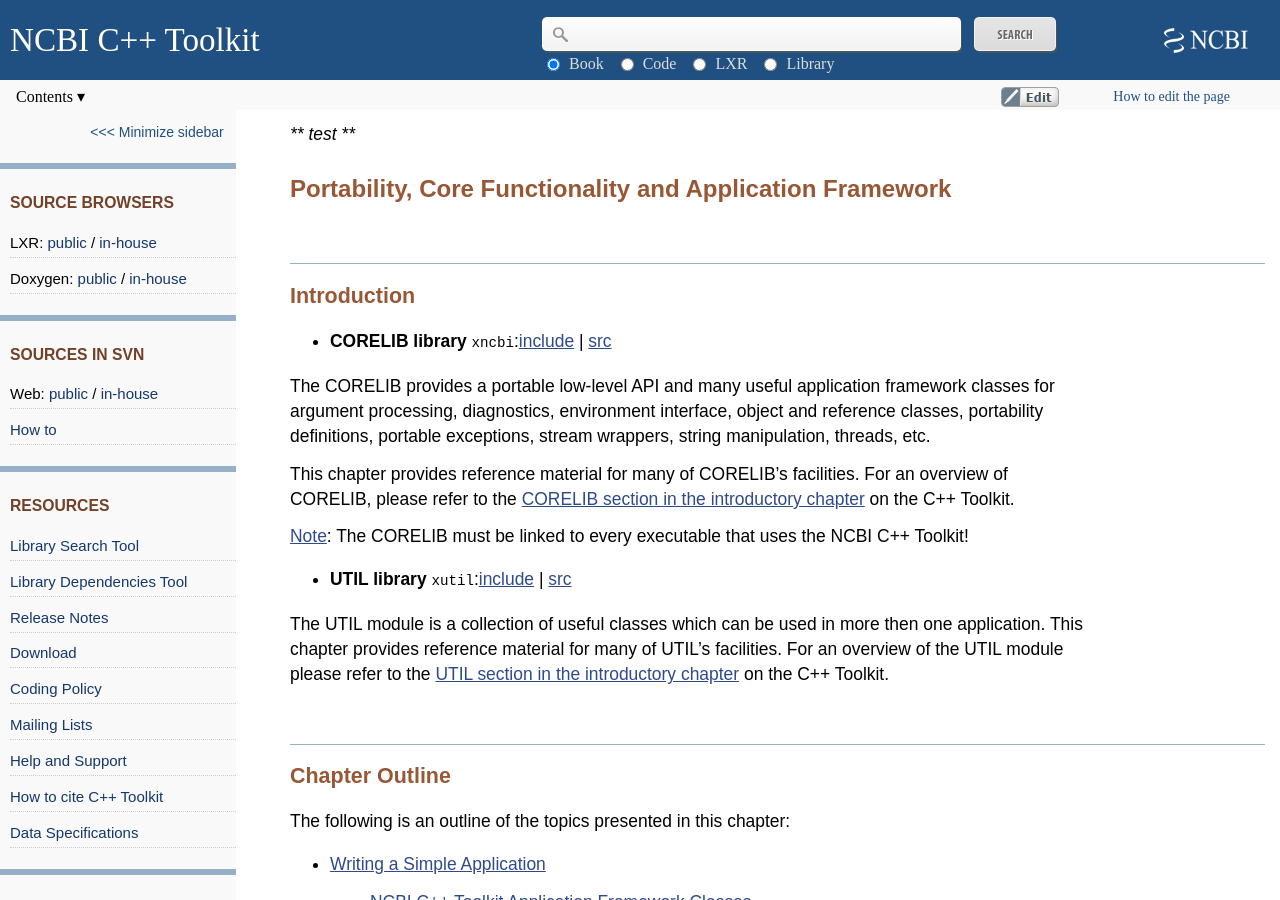
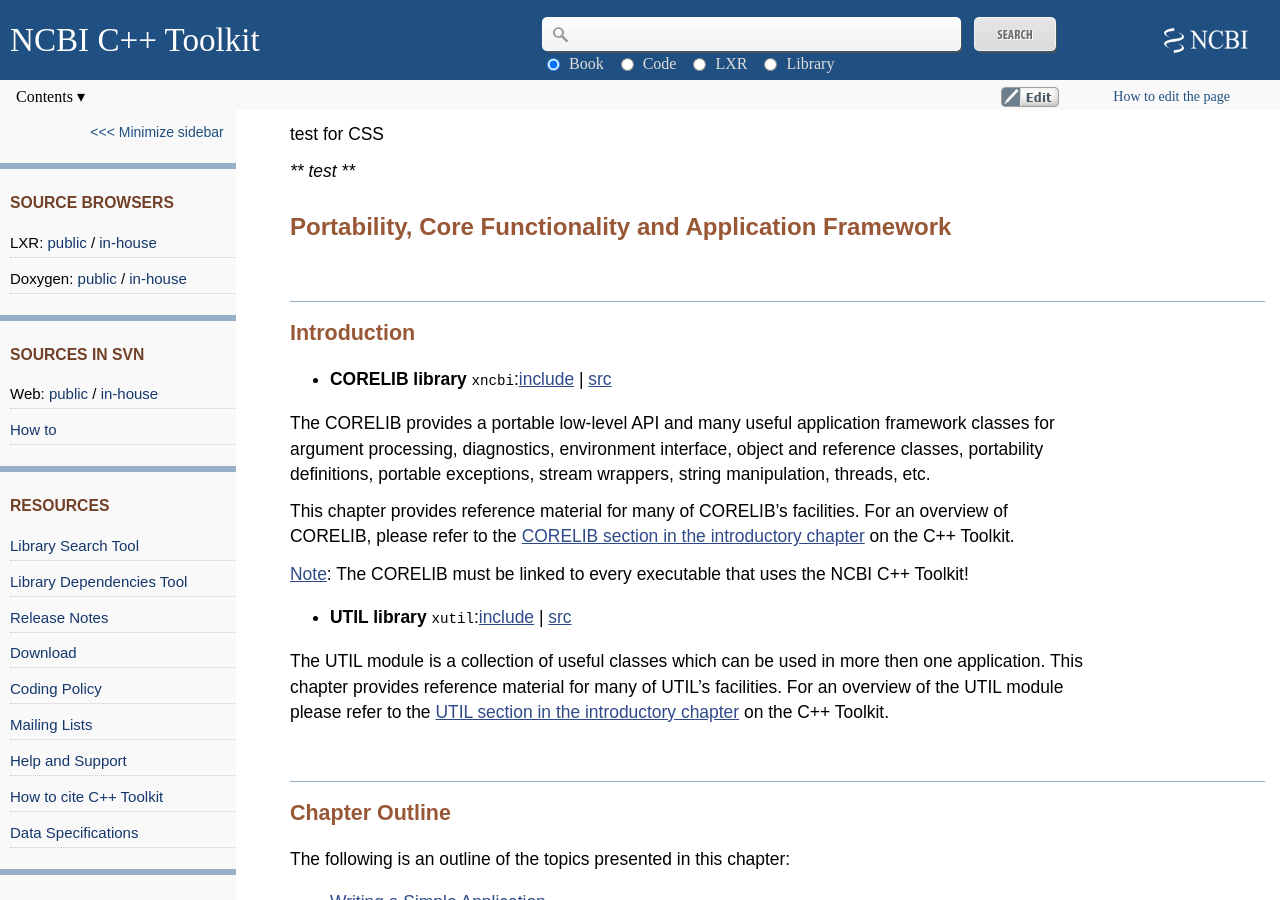
Before and after one commit to ncbi/cxx-toolkit, a Jekyll site: the page built from pages/test.md, in a window 1280 px wide and 900 px high. Built offline with Jekyll 4.4.1, drawn with Linux system fonts in a browser that asks for light colours.

Commit message:
HTML block test

```diff
--- a/pages/test.md
+++ b/pages/test.md
@@ -4,7 +4,9 @@
 nav: pages/test
 ---
 
-
+<div name="test">
+    <p>test for CSS</p>
+</div>
 *** test ***
 
 {{ page.title }}
```
